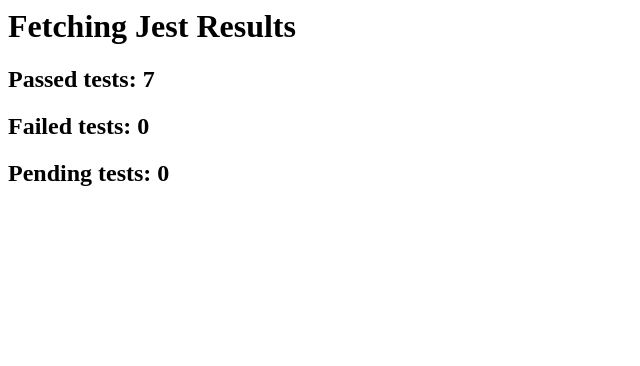
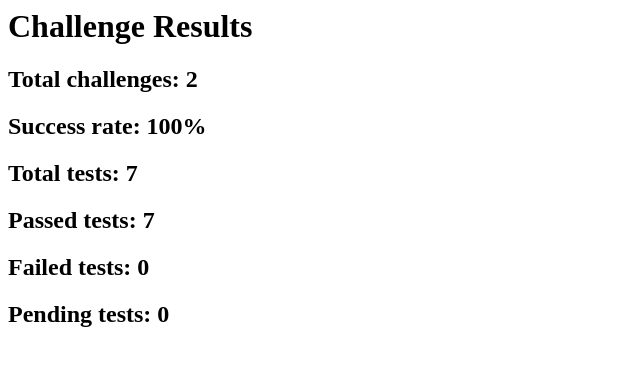
Before and after one commit to dougdyson/katas, a website: page index.html in a window 1280 px wide. Shown: the whole page, without its empty margins (0-640 px from the left). Drawn offline with Linux system fonts and the light colour scheme.

Commit message:
clean up code

```diff
--- a/index.html
+++ b/index.html
@@ -9,14 +9,19 @@
           return response.json();
         }).then(function (obj){
           console.log(obj);
-          document.writeln('<h1>Fetching Jest Results</h2>');
-          document.writeln('<h2>Passed tests: ' + obj.numPassedTests + '</h2>');
-          document.writeln('<h2>Failed tests: ' + obj.numFailedTests + '</h2>');
-          document.writeln('<h2>Pending tests: ' + obj.numPendingTests + '</h2>');
+          document.write('<h1>Challenge Results</h2>');
+          document.write('<h2>Total challenges: ' + obj.numTotalTestSuites + '</h2>');
+          document.write('<h2>Success rate: ' + Math.round(obj.numPassedTests / obj.numTotalTests * 100) + '%</h2>');
+          document.write('<h2>Total tests: ' + obj.numTotalTests + '</h2>');
+          document.write('<h2>Passed tests: ' + obj.numPassedTests + '</h2>');
+          document.write('<h2>Failed tests: ' + obj.numFailedTests + '</h2>');
+          document.write('<h2>Pending tests: ' + obj.numPendingTests + '</h2>');
+          document.close;
         }).catch(function (error){
           console.error(error);
         });
 
+
     </script>
   </body>
 </html>
--- a/package.json
+++ b/package.json
@@ -4,7 +4,8 @@
   "description": "daily challenges",
   "main": "index.js",
   "scripts": {
-    "test": "jest --verbose=true --watch --json --outputFile=test.json"
+    "test": "jest --verbose=true --watch",
+    "stats": "jest --json --outputFile=test.json"
   },
   "repository": {
     "type": "git",
```
Also changed, not shown: test.json (+1 -1 lines).
